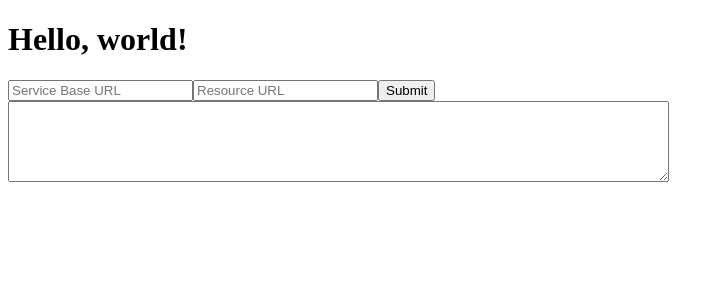
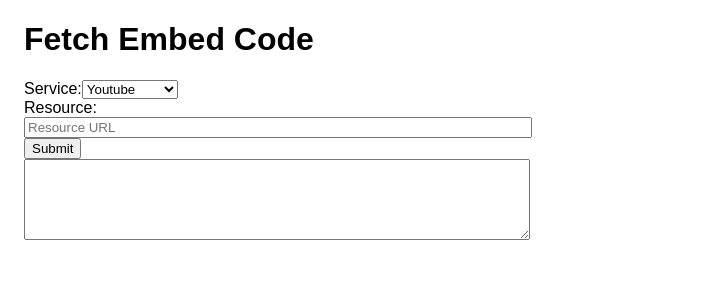
Before and after one commit to tjensen/saga-test, a React app: page / in a window 1280 px wide. Shown: the top 300 px of the page, without its empty margins (0-724 px from the left). Built offline with nearby package versions, Linux system fonts and the light colour scheme.

Commit message:
Moved css to public directory and changed service base URL input to a drop-down selection

```diff
--- /dev/null
+++ b/public/index.css
@@ -0,0 +1,22 @@
+.App {
+  margin: 1rem;
+  font-family: Arial, Helvetica, sans-serif;
+}
+
+#fetch-embed-form {
+  display: flex;
+  flex-direction: column;
+  width: 500px;
+}
+
+.form-row {
+  flex: 1;
+}
+
+input {
+  width: 100%;
+}
+
+textarea {
+  width: 100%;
+}
--- a/public/index.html
+++ b/public/index.html
@@ -4,6 +4,7 @@
     <meta charset="UTF-8" />
     <meta name="viewport" content="width=device-width, initial-scale=1, shrink-to-fit=no">
     <title>Saga Test</title>
+    <link href="index.css" rel="stylesheet">
   </head>
   <body>
     <div id="root"></div>
--- a/src/App.css
+++ /dev/null
@@ -1,4 +0,0 @@
-.App {
-  margin: 1rem;
-  font-family: Arial, Helvetica, sans-serif;
-}
--- a/src/App.js
+++ b/src/App.js
@@ -16,7 +16,7 @@ class App extends Component {
     return (
       <Provider store={store}>
         <div className="App">
-          <h1>Hello, world!</h1>
+          <h1>Fetch Embed Code</h1>
           <FormContainer/>
         </div>
       </Provider>
--- a/src/Form.js
+++ b/src/Form.js
@@ -1,4 +1,16 @@
 import React, {Component} from 'react';
+
+
+const OPTIONS = {
+  Flickr: 'https://www.flickr.com/services/oembed/',
+  GIPHY: 'https://giphy.com/services/oembed',
+  Gfycat: 'https://api.gfycat.com/v1/oembed',
+  Reddit: 'https://www.reddit.com/oembed',
+  SoundCloud: 'https://soundcloud.com/oembed',
+  Twitch: 'https://api.twitch.tv/v4/oembed',
+  Twitter: 'https://publish.twitter.com/oembed',
+  Youtube: 'http://www.youtube.com/oembed'
+};
 
 
 class Form extends Component {
@@ -6,7 +18,7 @@ class Form extends Component {
     super(props);
 
     this.state = {
-      serviceBaseURL: '',
+      serviceBaseURL: OPTIONS.Youtube,
       resourceURL: ''
     };
   }
@@ -26,13 +38,23 @@ class Form extends Component {
   render() {
     return (
       <div id="fetch-embed-form">
-        <input
-          type="text"
+        <div className="form-row">
+          <label>
+            Service:
+            <select
               id="service-base-url"
-          placeholder="Service Base URL"
               value={this.state.serviceBaseURL}
               onChange={this.onServiceBaseURLChange.bind(this)}
-        />
+            >
+              {Object.entries(OPTIONS).map(([name, value]) => (
+                <option key={name} value={value}>{name}</option>
+              ))}
+            </select>
+          </label>
+        </div>
+        <div className="form-row">
+          <label>
+            Resource:
             <input
               type="text"
               id="resource-url"
@@ -40,8 +62,15 @@ class Form extends Component {
               value={this.state.resourceURL}
               onChange={this.onResourceURLChange.bind(this)}
             />
+          </label>
+        </div>
+        <div className="form-row">
           <button type="button" onClick={this.onSubmit.bind(this)}>Submit</button>
+        </div>
+        <div className="form-row">
           <div id="fetch-error">{this.props.fetchError}</div>
+        </div>
+        <div className="form-row">
           <textarea
             id="embed-html"
             rows={5}
@@ -50,6 +79,7 @@ class Form extends Component {
             value={this.props.embedHTML}
           />
         </div>
+      </div>
     );
   }
 }
```
Also changed, not shown: 2 other files (tests, documents, lock files or other folders). Lines whose indentation alone changed are shown as unchanged.
